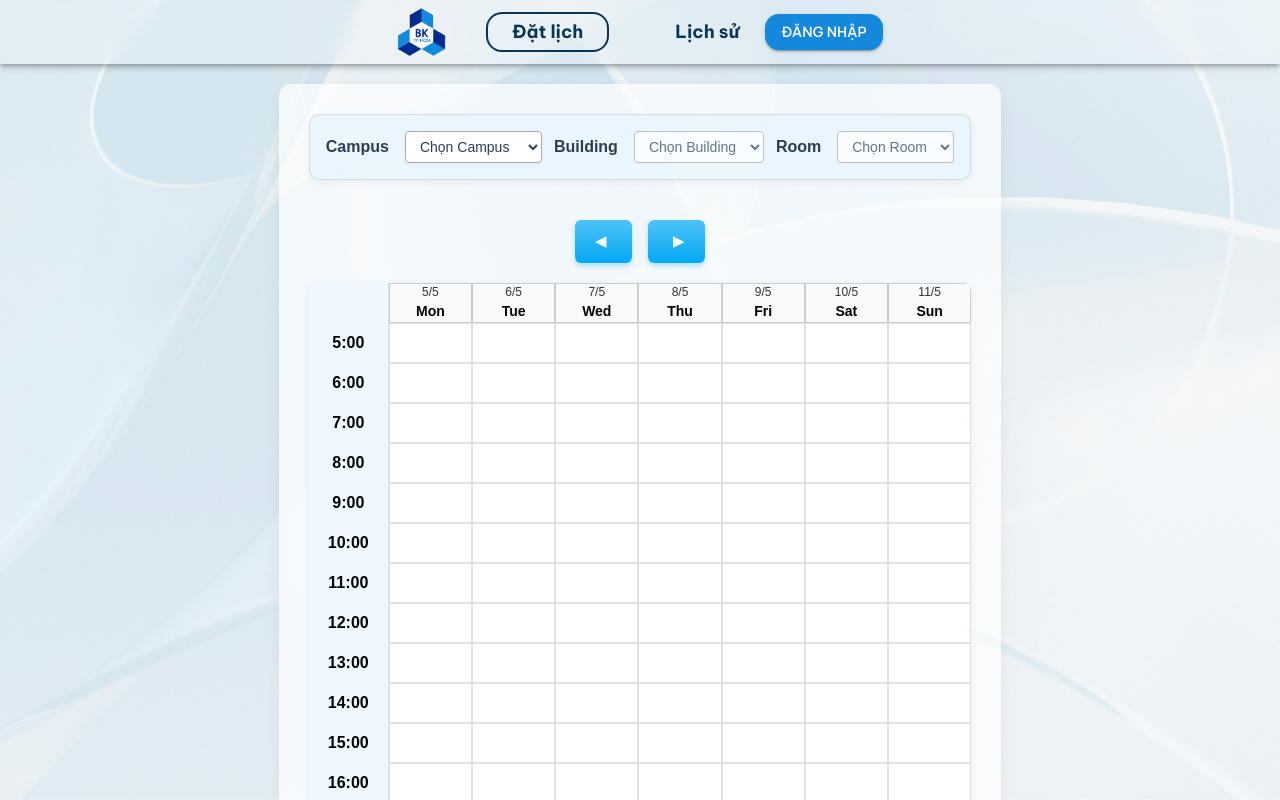
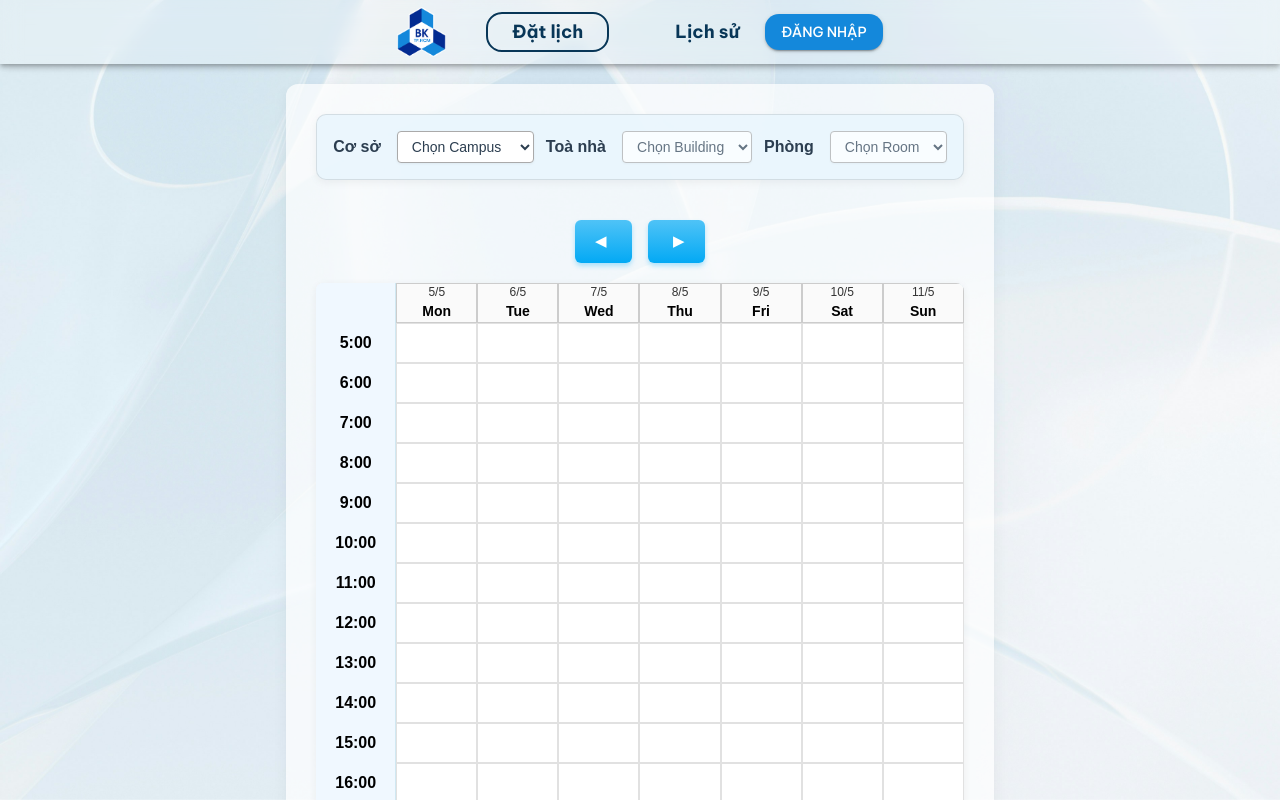
Before and after one commit to DucAnnee/ASE-Project-242, a React (Vite) app in the folder Frontend/: page /schedule in a window 1280 px wide. Shown: the top 800 px of the page. Built offline with nearby package versions, Linux system fonts and the light colour scheme.

Commit message:
feat: change button labels to Vietnamese

```diff
--- a/Frontend/src/pages/Schedule.jsx
+++ b/Frontend/src/pages/Schedule.jsx
@@ -4,12 +4,25 @@ import { ToastContainer, toast } from "react-toastify";
 import "react-toastify/dist/ReactToastify.css";
 
 const campuses = {
-  "Lí Thường Kiệt": ["A1", "A2", "A3", "A4", "B1", "B2", "B3", "B4", "C1", "C2", "C3", "C4"],
+  "Lí Thường Kiệt": [
+    "A1",
+    "A2",
+    "A3",
+    "A4",
+    "B1",
+    "B2",
+    "B3",
+    "B4",
+    "C1",
+    "C2",
+    "C3",
+    "C4",
+  ],
   "Dĩ An": ["H1", "H2", "H3", "H4", "H5"],
 };
 
 const rooms = Array.from({ length: 5 }, (_, f) =>
-  Array.from({ length: 5 }, (_, r) => `${f + 1}0${r + 1}`)
+  Array.from({ length: 5 }, (_, r) => `${f + 1}0${r + 1}`),
 ).flat();
 const hours = Array.from({ length: 19 }, (_, i) => `${i + 5}:00`);
 
@@ -55,7 +68,7 @@ const Schedule = () => {
     }
 
     setSelectedSlots((prev) =>
-      prev.includes(slot) ? prev.filter((s) => s !== slot) : [...prev, slot]
+      prev.includes(slot) ? prev.filter((s) => s !== slot) : [...prev, slot],
     );
   };
 
@@ -80,24 +93,29 @@ const Schedule = () => {
       <div className={styles.container}>
         <div className={styles.header}>
           <div className={styles.filters}>
-            <label>Campus</label>
+            <label>Cơ sở</label>
             <select value={campus} onChange={(e) => setCampus(e.target.value)}>
               <option value="">Chọn Campus</option>
               {Object.keys(campuses).map((c) => (
                 <option key={c}>{c}</option>
               ))}
             </select>
-            <label>Building</label>
+            <label>Toà nhà</label>
             <select
               value={building}
               onChange={(e) => setBuilding(e.target.value)}
               disabled={!campus}
             >
               <option value="">Chọn Building</option>
-              {campus && campuses[campus].map((b) => <option key={b}>{b}</option>)}
+              {campus &&
+                campuses[campus].map((b) => <option key={b}>{b}</option>)}
             </select>
-            <label>Room</label>
-            <select value={room} onChange={(e) => setRoom(e.target.value)} disabled={!building}>
+            <label>Phòng</label>
+            <select
+              value={room}
+              onChange={(e) => setRoom(e.target.value)}
+              disabled={!building}
+            >
               <option value="">Chọn Room</option>
               {rooms.map((r) => (
                 <option key={r}>{r}</option>
@@ -107,8 +125,14 @@ const Schedule = () => {
         </div>
 
         <div className={styles.weekNavButtons}>
-          <button className={styles.prevWeek} onClick={() => setWeekOffset((o) => o - 1)}></button>
-          <button className={styles.nextWeek} onClick={() => setWeekOffset((o) => o + 1)}></button>
+          <button
+            className={styles.prevWeek}
+            onClick={() => setWeekOffset((o) => o - 1)}
+          ></button>
+          <button
+            className={styles.nextWeek}
+            onClick={() => setWeekOffset((o) => o + 1)}
+          ></button>
         </div>
 
         <div className={styles.scheduleWrapper}>
@@ -130,7 +154,9 @@ const Schedule = () => {
               <div key={hour} className={styles.row}>
                 <div className={styles.timeCell}>{hour}</div>
                 {weekDates.map((d) => {
-                  const dayLabel = d.toLocaleDateString("en-US", { weekday: "short" });
+                  const dayLabel = d.toLocaleDateString("en-US", {
+                    weekday: "short",
+                  });
                   const slotDate = `${d.getDate()}/${d.getMonth() + 1}`; // Changed from MM/DD to DD/MM
                   const slot = `${slotDate}-${dayLabel}-${hour}`;
                   const isSelected = selectedSlots.includes(slot);
@@ -151,7 +177,7 @@ const Schedule = () => {
         </div>
 
         <button className={styles.bookButton} onClick={handleBook}>
-          Book
+          Đặt phòng
         </button>
 
         {showModal && (
@@ -189,7 +215,8 @@ const Schedule = () => {
                       });
 
                       // Convert grouped slots to readable ranges
-                      return Object.entries(slotsByDay).map(([dayKey, hours], index) => {
+                      return Object.entries(slotsByDay).map(
+                        ([dayKey, hours], index) => {
                           // Sort hours
                           hours.sort((a, b) => a - b);
 
@@ -225,7 +252,8 @@ const Schedule = () => {
                               - {dayKey} at {timeRanges.join(", ")}
                             </div>
                           );
-                      });
+                        },
+                      );
                     })()}
                   </div>
                 </p>
```
Lines whose indentation alone changed are shown as unchanged.
